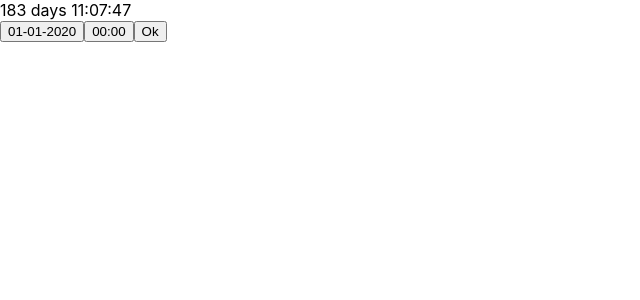
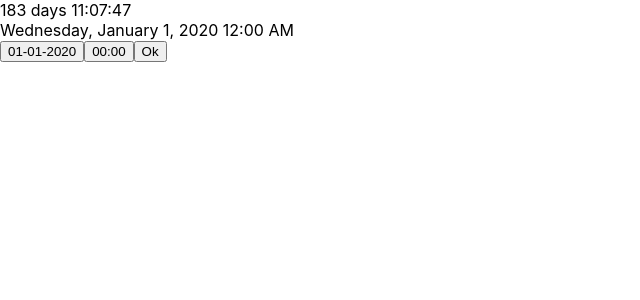
Before and after one commit to marcosricardoss/countdown, a React (Create React App) app: page / in a window 1280 px wide. Shown: the top 300 px of the page, without its empty margins (0-640 px from the left). Built offline with nearby package versions, Linux system fonts and the light colour scheme.

Commit message:
refactor: verify when a countdown is ended.
When the countdown ends the clock keeps showing zero for its values.

```diff
--- a/src/component/App.js
+++ b/src/component/App.js
@@ -13,12 +13,9 @@ export default class App extends React.Component {
   }
 
   handleClick(time) {
-    console.log(time)
-    if (time > new Date()) {
-      this.setState({
-        timeTo: time
-      });
-    }
+    this.setState({
+      timeTo: time
+    });
   }
 
   render() {
--- a/src/component/Countdown.js
+++ b/src/component/Countdown.js
@@ -30,14 +30,20 @@ export default class Countdown extends React.Component {
     }
 
     render() {
-        let timeTo = moment(this.props.timeTo)
+        let timeTo;
+        if (this.props.timeTo > this.state.now) {
+            timeTo = moment(this.props.timeTo)
+        } else {
+            timeTo = moment(this.state.now)
+        }
         let sec = timeTo.diff(this.state.now, "seconds") % 60;
         let min = timeTo.diff(this.state.now, "minutes") % 60;
         let hour = timeTo.diff(this.state.now, "hours") % 24;
         let day = timeTo.diff(this.state.now, "days");
         return (
             <div>
-                { pluralize(day, 'day') } { pad(hour, 2) }:{ pad(min, 2) }:{ pad(sec, 2) }
+                <div>{ pluralize(day, 'day') } { pad(hour, 2) }:{ pad(min, 2) }:{ pad(sec, 2) }</div>
+                <div>{moment(this.props.timeTo).format('LLLL')}</div>
             </div>
         );
     }
```
